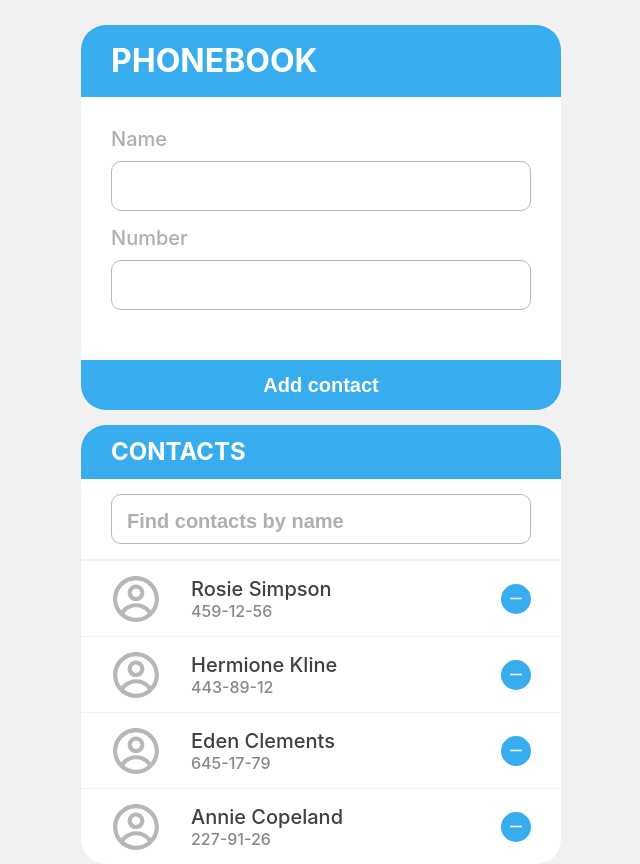
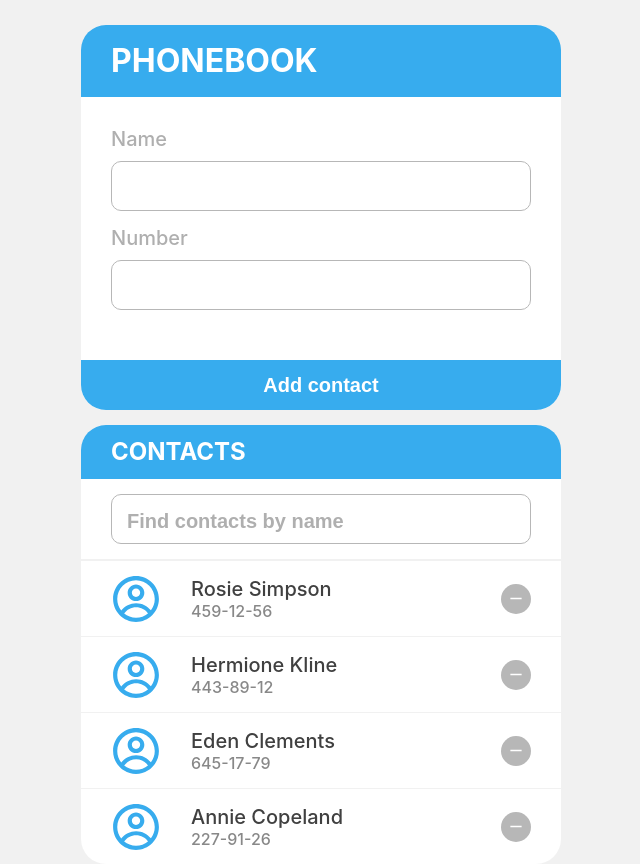
Before and after one commit to rostunho/goit-react-hw-02-phonebook, a React (Create React App) app: page / in a window 1280 px wide. Shown: the whole page, without its empty margins (319-959 px from the left). Built offline with nearby package versions, Linux system fonts and the light colour scheme.

Commit message:
colors fixed

```diff
--- a/src/components/Contact/Contact.jsx
+++ b/src/components/Contact/Contact.jsx
@@ -5,7 +5,7 @@ import { IoMdRemove } from 'react-icons/io';
 function Contact({ name, number, id, deleteContact }) {
   return (
     <Card>
-      <CgProfile size="50px" color="var(--border-color)" />
+      <CgProfile size="50px" color="var(--accent-color)" />
 
       <Info>
         <Name>{name} </Name>
--- a/src/components/Contact/Contact.styled.js
+++ b/src/components/Contact/Contact.styled.js
@@ -36,7 +36,7 @@ export const DeleteButton = styled.button`
   width: 30px;
   height: 30px;
   border-radius: 50%;
-  background-color: var(--accent-color);
+  background-color: var(--border-color);
   cursor: pointer;
   border: none;
 
```
